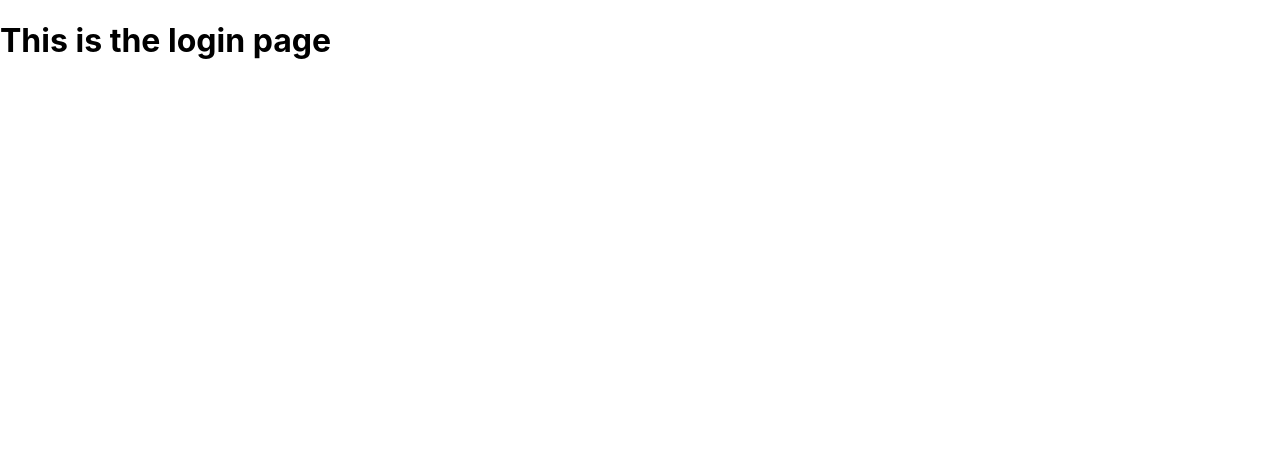
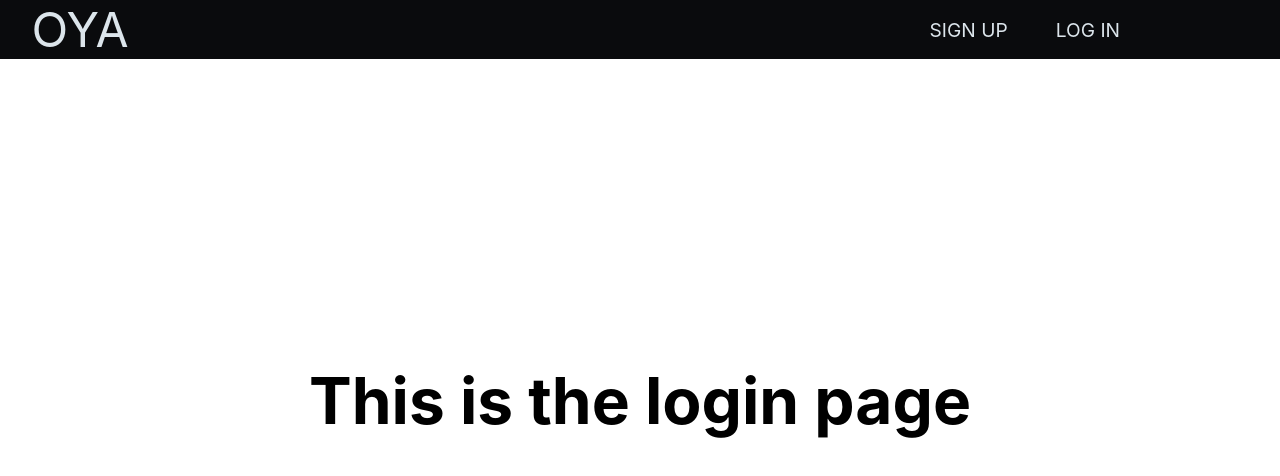
Before and after one commit to PattaSiwa/o-ya, a Next.js app: page /login in a window 1280 px wide. Shown: the top 476 px of the page. Built offline with nearby package versions, Linux system fonts and the light colour scheme.

Commit message:
nav bar created some basic root css added

```diff
--- /dev/null
+++ b/components/layout/layout.js
@@ -0,0 +1,15 @@
+import { Fragment } from 'react'
+import MainHeader from './main-header'
+
+function Layout(props) {
+    return (
+        <Fragment >
+            <MainHeader />
+            <main>
+                {props.children}
+            </main>
+        </Fragment>
+    )
+}
+
+export default Layout
--- /dev/null
+++ b/components/layout/main-header.js
@@ -0,0 +1,31 @@
+import Link from 'next/link'
+import { Fragment } from 'react'
+import classses from './main-header.module.css'
+
+function MainHeader() {
+    return (
+        <Fragment>
+            <header>
+                <div className="logo-a">
+                    <Link href="/"><a className={classses.logo}>OYA</a></Link>
+                </div>
+
+                <input type="checkbox" className="nav-tog" id="nav-tog"></input>
+                <label for="nav-tog" className="nav-tog-label">
+                    <span></span>
+
+                </label>
+                <nav>
+                    <ul>
+                        <li><Link href="/signup">Sign Up</Link></li>
+                        <li><Link href="/login">Log In</Link></li>
+
+                    </ul>
+                </nav>
+            </header>
+        </Fragment>
+
+    )
+}
+
+export default MainHeader
--- /dev/null
+++ b/components/layout/main-header.module.css
@@ -0,0 +1,4 @@
+.logo {
+    color: var(--light);
+    font-size: 3em;
+}
--- a/models/user.js
+++ b/models/user.js
@@ -2,11 +2,11 @@
 const { Schema, model } = mongoose
 
 const userSchema = new Schema({
-    username: {
+    email: {
         type: String,
         require: true,
         unique: true,
-        maxlength: [20, 'name cannot be more than 20 characters']
+        maxlength: [40, 'name cannot be more than 40 characters']
     },
     password: String
 })
--- a/package.json
+++ b/package.json
@@ -10,6 +10,7 @@
   "dependencies": {
     "mongoose": "^5.12.11",
     "next": "10.2.3",
+    "next-auth": "^3.23.3",
     "react": "17.0.2",
     "react-dom": "17.0.2"
   }
--- a/pages/_app.js
+++ b/pages/_app.js
@@ -1,7 +1,15 @@
+import Layout from '../components/layout/layout'
 import '../styles/globals.css'
+import '../styles/nav.css'
 
 function MyApp({ Component, pageProps }) {
-  return <Component {...pageProps} />
+
+  return (
+    <Layout>
+      <Component {...pageProps} />
+    </Layout>
+
+  )
 }
 
 export default MyApp
--- a/pages/login.js
+++ b/pages/login.js
@@ -1,5 +1,9 @@
-export default function Login() {
+import classes from './login.module.css'
+
+export default function LoginPage() {
     return (
-        <h1> This is the login page</h1>
+        <div className={classes.login}>
+            <h1 className={classes.logintext}> This is the login page</h1>
+        </div>
     )
 }
--- /dev/null
+++ b/pages/login.module.css
@@ -0,0 +1,12 @@
+.login {
+    display: flex;
+    justify-content: center;
+    align-items: center;
+    height:100vh;
+}
+
+.logintext{
+    color: var(--dark);
+    font-size: 4em;
+
+}
--- a/styles/globals.css
+++ b/styles/globals.css
@@ -14,3 +14,19 @@
 * {
   box-sizing: border-box;
 }
+
+:root {
+  --primary: #0a0b0d;
+  --secondary:#1B1F26;
+  --accent: #3B4B59;
+  --light: #dce5eb;
+  --shadow: #6D7E8C;
+
+}
+
+html {
+  box-sizing: border-box;
+}
+*, *:before, *:after {
+  box-sizing: inherit;
+}
--- /dev/null
+++ b/styles/nav.css
@@ -0,0 +1,168 @@
+header{
+    background:var(--primary);
+    text-align: right;
+    position: fixed;
+    z-index: 100;
+    width: 100%;
+}
+.logo-top {
+    width: 40px;
+    margin: .5em;
+    margin-right: 1em;
+
+}
+
+nav {
+    position: absolute;
+    text-align: left;
+    top: 100%;
+    left: 0;
+    background: var(--primary);
+    width: 100%;
+    transform: scale(1,0);
+    transform-origin: top;
+    transition: transform .4s ease-in-out
+
+}
+
+nav ul {
+    margin: 0;
+    padding: 0;
+    list-style: none;
+}
+
+nav li {
+    margin-bottom: 1em;
+    margin-left: 1em;
+}
+
+nav a {
+    color: var(--light);
+    font-size: 1.2rem;
+    text-transform: uppercase;
+    text-decoration: none;
+    opacity: 0;
+
+    transition: opacity .2s ease-in-out;
+    transition: .3s;
+
+}
+
+nav a:hover {
+    color: var(--accent);
+}
+
+
+.nav-tog:checked ~ nav {
+  transform: scale(1,1)
+}
+
+.nav-tog {
+    display: none;
+}
+
+.nav-tog:checked ~ nav a {
+    opacity: 1;
+    transition: opacity .35s ease-in-out .4s;
+}
+
+.nav-tog-label {
+    color: var(--light);
+    position: absolute;
+    top:0;
+    left:0;
+    margin-left: 1em;
+    height: 100%;
+    display: flex;
+    align-items: center;
+}
+.nav-tog-label span, .nav-tog-label span::before, .nav-tog-label span::after{
+display: block;
+background: var(--light);
+height:2px;
+width: 2.2em;
+border-radius: 2px;
+position: relative;
+}
+
+
+.nav-tog-label span::before, .nav-tog-label span::after{
+    content: '';
+    position: absolute;
+}
+
+.nav-tog-label span::before {
+    bottom:  9px;
+}
+
+.nav-tog-label span::after {
+    top: 9px;
+}
+
+
+
+@media screen and (min-width:800px){
+    .nav-tog-label {
+        display: none
+    }
+
+    header{
+        display: grid;
+        grid-template-columns: 1fr auto minmax(600px, 6fr) 1fr;
+        min-height: 7vh;
+    }
+
+    .logo-top {
+
+        margin-top: .7rem;
+    }
+
+    .logo-a {
+        grid-column: 1/2;
+        text-align: center;
+    }
+
+    .logo-top a {
+        align-items: center;
+    }
+
+    nav {
+        all: unset;
+        grid-column: 3/4;
+        display: flex;
+        justify-content: flex-end;
+        align-items: center;
+    }
+
+    nav li {
+        margin-left: 3em;
+        margin-bottom: 0;;
+    }
+
+    nav ul {
+        display: flex;
+        justify-content: flex-end;
+    }
+
+    nav a {
+        opacity: 1;
+        position: relative;
+    }
+
+    nav a::before {
+        content: '';
+        display:block;
+        height: 5px;
+        background: var(--accent);
+        position: absolute;
+        bottom: -.2em;
+        left: 0;
+        right: 0;
+        transform: scale(0,1);
+        transition: transform ease-in-out .4s
+    }
+
+    nav a:hover::before {
+        transform: scale(1,1)
+    }
+}
```
Also changed, not shown: pages/signup.js (added, +9 -0 lines), pages/signup.module.css (added), 1 other file (tests, documents, lock files or other folders).
